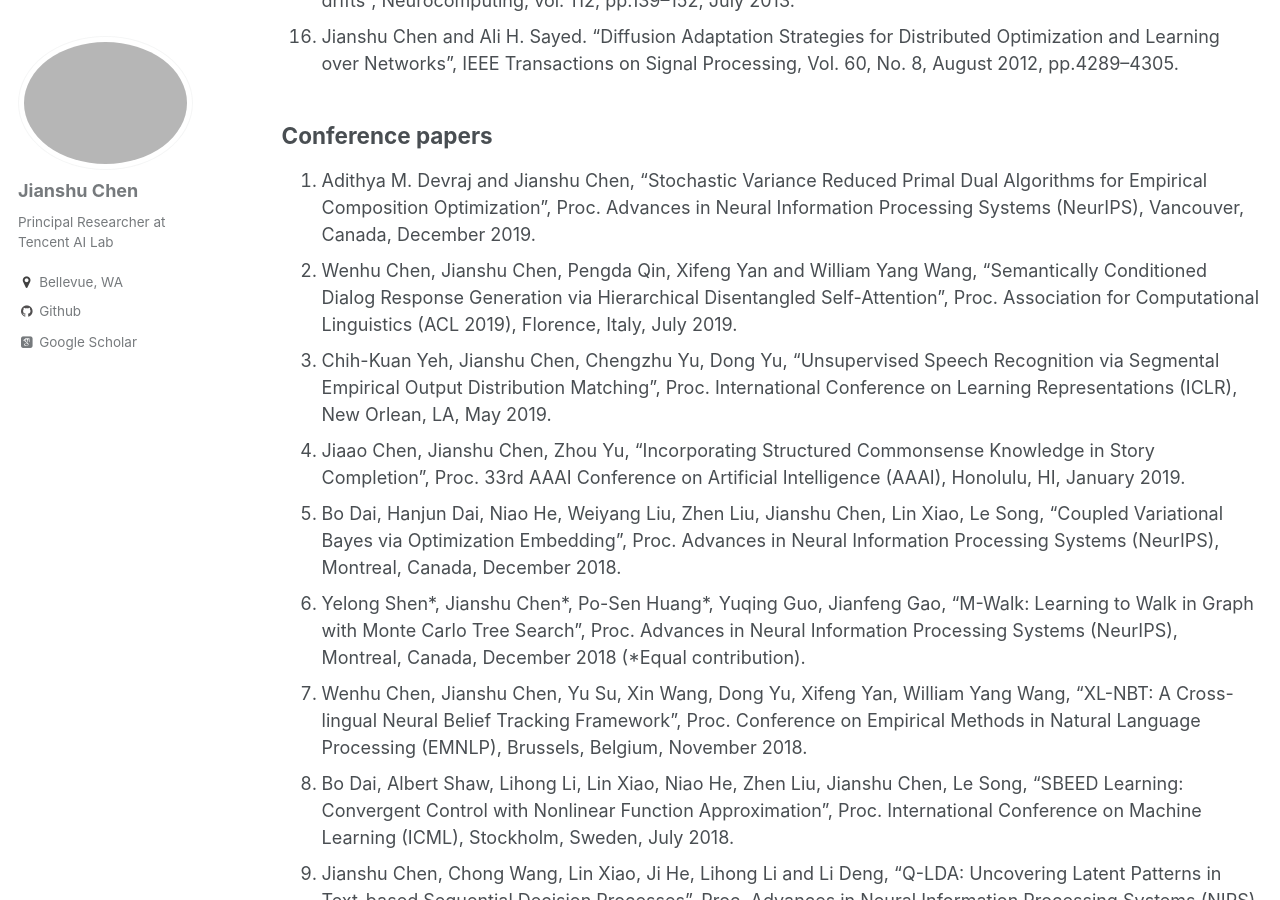
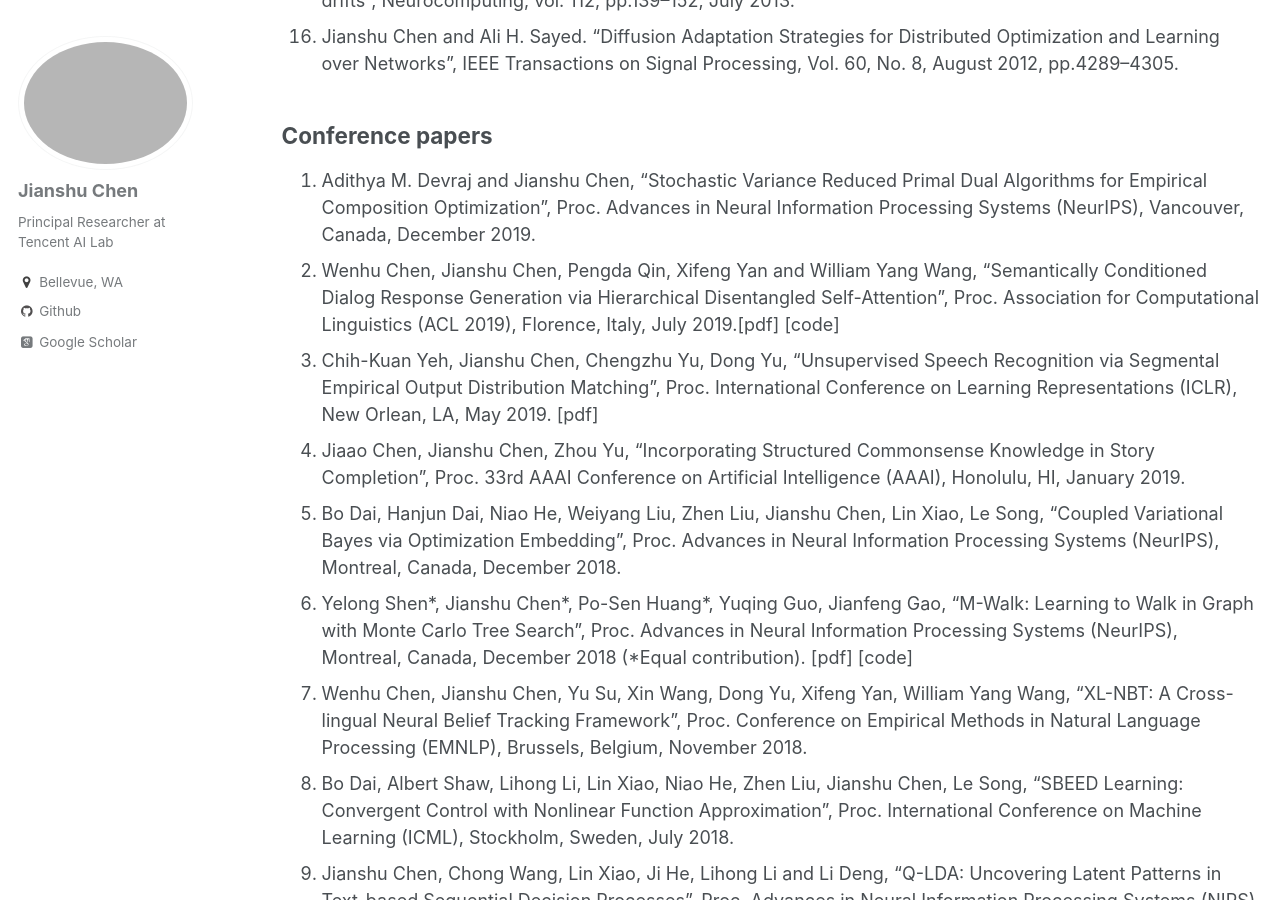
Before and after one commit to chenjianshu/chenjianshu.github.io, a Jekyll site: the page built from _pages/publications.md, in a window 1280 px wide and 900 px high, scrolled down 1347 px. Built offline with Jekyll 4.4.1, drawn with Linux system fonts in a browser that asks for light colours; some web fonts are replaced; some of the changed text lies outside the part shown.

Commit message:
Update publications.md

```diff
--- a/_pages/publications.md
+++ b/_pages/publications.md
@@ -12,7 +12,7 @@ author_profile: true
 1. Hamid Palangi, Li Deng, Yelong Shen, Jianfeng Gao, Xiaodong He, Jianshu Chen, Xinying Song, and Rabab Ward, “Deep Sentence Embedding Using Long Short-Term Memory Networks: Analysis and Application to Information Retrieval”, to appear in IEEE Transactions on Audio, Speech and Language Processing, 2016. Also available as arXiv: 1502.06922. (**2018 IEEE Signal Processing Society Best Paper Award**)
 1. Jianshu Chen and Ali H. Sayed. “On the Learning Behavior of Adaptive Networks — Part I: Transient Analysis”, IEEE Transactions on Information Theory, Vol. 61, No. 6, June 2015, pp. 3487–3517.
 1. Jianshu Chen and Ali H. Sayed. “On the Learning Behavior of Adaptive Networks — Part II: Performance Analysis”, IEEE Transactions on Information Theory, Vol. 61, No. 6, June 2015, pp. 3518–3548.
-1. Jianshu Chen, Zaid J. Towfic, and Ali H. Sayed. “Dictionary Learning over Distributed Models”, IEEE Transactions on Signal Processing, Vol.63, No. 4, February 2015, pp. 1001–1016.[Software code](http://iracema.icsl.ucla.edu/publications/software/ChenTowficSayed_DictionaryLearningOverDistModels.zip) [Acknowledgement](https://asl.epfl.ch/wp-content/uploads/publications/software/README.pdf)
+1. Jianshu Chen, Zaid J. Towfic, and Ali H. Sayed. “Dictionary Learning over Distributed Models”, IEEE Transactions on Signal Processing, Vol.63, No. 4, February 2015, pp. 1001–1016.\[[Software code](http://iracema.icsl.ucla.edu/publications/software/ChenTowficSayed_DictionaryLearningOverDistModels.zip)\] \[[Acknowledgement](https://asl.epfl.ch/wp-content/uploads/publications/software/README.pdf)\]
 1. Jun Wang, Jianshu Chen, You Lu, Mario Gerla, and Danijela Cabric. “Robust Power Control under Location and Channel Uncertainty in Cognitive Radio Networks”, IEEE Wireless Communication Letters, Vol.4, No. 2, April 2015, pp. 113–116.
 1. Sergio V. Macua, Jianshu Chen, Santiago Zazo, and Ali H. Sayed. “Distributed Policy Evaluation Under Multiple Behavior Strategies”, IEEE Transactions on Automatic Control, Vol. 60, No. 5, May 2015, pp. 1260 – 1274.
 1. Yue Zhao, Jianshu Chen, Andrea Goldsmith, H. Vincent Poor, “Identification of Out- ages in Power Systems with Uncertain States and Optimal Sensor Locations”, IEEE Journal of Selected Topics in Signal Processing, Vol.8, No.6, December, 2014, pp. 1140–1153.
@@ -25,11 +25,11 @@ author_profile: true
 
 ## Conference papers ##
 1. Adithya M. Devraj and Jianshu Chen, “Stochastic Variance Reduced Primal Dual Algorithms for Empirical Composition Optimization”, Proc. Advances in Neural Information Processing Systems (NeurIPS), Vancouver, Canada, December 2019.
-1. Wenhu Chen, Jianshu Chen, Pengda Qin, Xifeng Yan and William Yang Wang, “Semantically Conditioned Dialog Response Generation via Hierarchical Disentangled Self-Attention”, Proc. Association for Computational Linguistics (ACL 2019), Florence, Italy, July 2019.
-1. Chih-Kuan Yeh, Jianshu Chen, Chengzhu Yu, Dong Yu, “Unsupervised Speech Recognition via Segmental Empirical Output Distribution Matching”, Proc. International Conference on Learning Representations (ICLR), New Orlean, LA, May 2019.
+1. Wenhu Chen, Jianshu Chen, Pengda Qin, Xifeng Yan and William Yang Wang, “Semantically Conditioned Dialog Response Generation via Hierarchical Disentangled Self-Attention”, Proc. Association for Computational Linguistics (ACL 2019), Florence, Italy, July 2019.\[[pdf](https://www.aclweb.org/anthology/P19-1360.pdf)\] \[[code](https://github.com/wenhuchen/HDSA-Dialog)\]
+1. Chih-Kuan Yeh, Jianshu Chen, Chengzhu Yu, Dong Yu, “Unsupervised Speech Recognition via Segmental Empirical Output Distribution Matching”, Proc. International Conference on Learning Representations (ICLR), New Orlean, LA, May 2019. \[[pdf](https://openreview.net/pdf?id=Bylmkh05KX)\]
 1. Jiaao Chen, Jianshu Chen, Zhou Yu,  “Incorporating Structured Commonsense Knowledge in Story Completion”, Proc. 33rd AAAI Conference on Artificial Intelligence (AAAI), Honolulu, HI, January 2019.
 1. Bo Dai, Hanjun Dai, Niao He, Weiyang Liu, Zhen Liu, Jianshu Chen, Lin Xiao, Le Song, “Coupled Variational Bayes via Optimization Embedding”, Proc. Advances in Neural Information Processing Systems (NeurIPS), Montreal, Canada, December 2018.
-1. Yelong Shen\*, Jianshu Chen\*, Po-Sen Huang\*, Yuqing Guo, Jianfeng Gao, “M-Walk: Learning to Walk in Graph with Monte Carlo Tree Search”, Proc. Advances in Neural Information Processing Systems (NeurIPS), Montreal, Canada, December 2018 (\*Equal contribution).
+1. Yelong Shen\*, Jianshu Chen\*, Po-Sen Huang\*, Yuqing Guo, Jianfeng Gao, “M-Walk: Learning to Walk in Graph with Monte Carlo Tree Search”, Proc. Advances in Neural Information Processing Systems (NeurIPS), Montreal, Canada, December 2018 (\*Equal contribution). \[[pdf](https://papers.nips.cc/paper/7912-m-walk-learning-to-walk-over-graphs-using-monte-carlo-tree-search)\] \[[code](https://github.com/yelongshen/GraphWalk)\]
 1. Wenhu Chen, Jianshu Chen, Yu Su, Xin Wang, Dong Yu, Xifeng Yan, William Yang Wang, “XL-NBT: A Cross-lingual Neural Belief Tracking Framework”, Proc. Conference on Empirical Methods in Natural Language Processing (EMNLP), Brussels, Belgium, November 2018.
 1. Bo Dai, Albert Shaw, Lihong Li, Lin Xiao, Niao He, Zhen Liu, Jianshu Chen, Le Song, “SBEED Learning: Convergent Control with Nonlinear Function Approximation”, Proc. International Conference on Machine Learning (ICML), Stockholm, Sweden, July 2018.
 1. Jianshu Chen, Chong Wang, Lin Xiao, Ji He, Lihong Li and Li Deng, “Q-LDA: Uncovering Latent Patterns in Text-based Sequential Decision Processes”, Proc. Advances in Neural Information Processing Systems (NIPS), Long Beach, CA, Dec. 2017.
@@ -67,7 +67,7 @@ author_profile: true
 1. Jianshu Chen, Xiaochuan Zhao, Ali H. Sayed. “Bacterial motility via diffusion adaptation,” Proc. 44th Asilomar Conference on Signals, Systems and Computers (Asilomar 2010), Pacific Grove, CA, pp. 1930–1934, Nov. 2010.
 
 ## Workshop papers ##
-1. Shiyang Li, Jianshu Chen, and Dian Yu. “Teaching Pretrained Models with Commonsense Reasoning: A Preliminary KB-Based Approach”, NeurIPS-KR2ML Workshop (Knowledge Representation and Reasoning Meets Machine Learning), Vancouver, Canada, December, 2019.\[[pdf](https://arxiv.org/pdf/1909.09743.pdf)\]
-1. Wenhu Chen, Hongmin Wang, Jianshu Chen, Yunkai Zhang, Hong Wang, Shiyang Li, Xiyou Zhou, William Yang Wang. “TabFact: A Large-scale Dataset for Table-based Fact Verification”, NeurIPS-KR2ML Workshop (Knowledge Representation and Reasoning Meets Machine Learning), Vancouver, Canada, December, 2019.
+1. Shiyang Li, Jianshu Chen, and Dian Yu. “Teaching Pretrained Models with Commonsense Reasoning: A Preliminary KB-Based Approach”, NeurIPS-KR2ML Workshop (Knowledge Representation and Reasoning Meets Machine Learning), Vancouver, Canada, December, 2019. \[[pdf](https://arxiv.org/pdf/1909.09743.pdf)\]
+1. Wenhu Chen, Hongmin Wang, Jianshu Chen, Yunkai Zhang, Hong Wang, Shiyang Li, Xiyou Zhou, William Yang Wang. “TabFact: A Large-scale Dataset for Table-based Fact Verification”, NeurIPS-KR2ML Workshop (Knowledge Representation and Reasoning Meets Machine Learning), Vancouver, Canada, December, 2019. \[[pdf](https://arxiv.org/pdf/1909.02164.pdf)\] \[[code](https://github.com/wenhuchen/Table-Fact-Checking)\] \[[website](https://tabfact.github.io/)\]
 1. Ji He, Jianshu Chen, Xiaodong He, Jianfeng Gao, Lihong Li, Li Deng, and Mari Ostendorf. “Deep Reinforcement Learning with an Action Space Defined by Natural Language”, ICLR Workshop, San Juan, Puerto Rico, May, 2016.
 1. Jianshu Chen, and Li Deng. “A Primal-Dual Method for Training Recurrent Neural Networks Constrained by the Echo-State Property”, ICLR Workshop, Banff, Canada, April, 2014.
```
